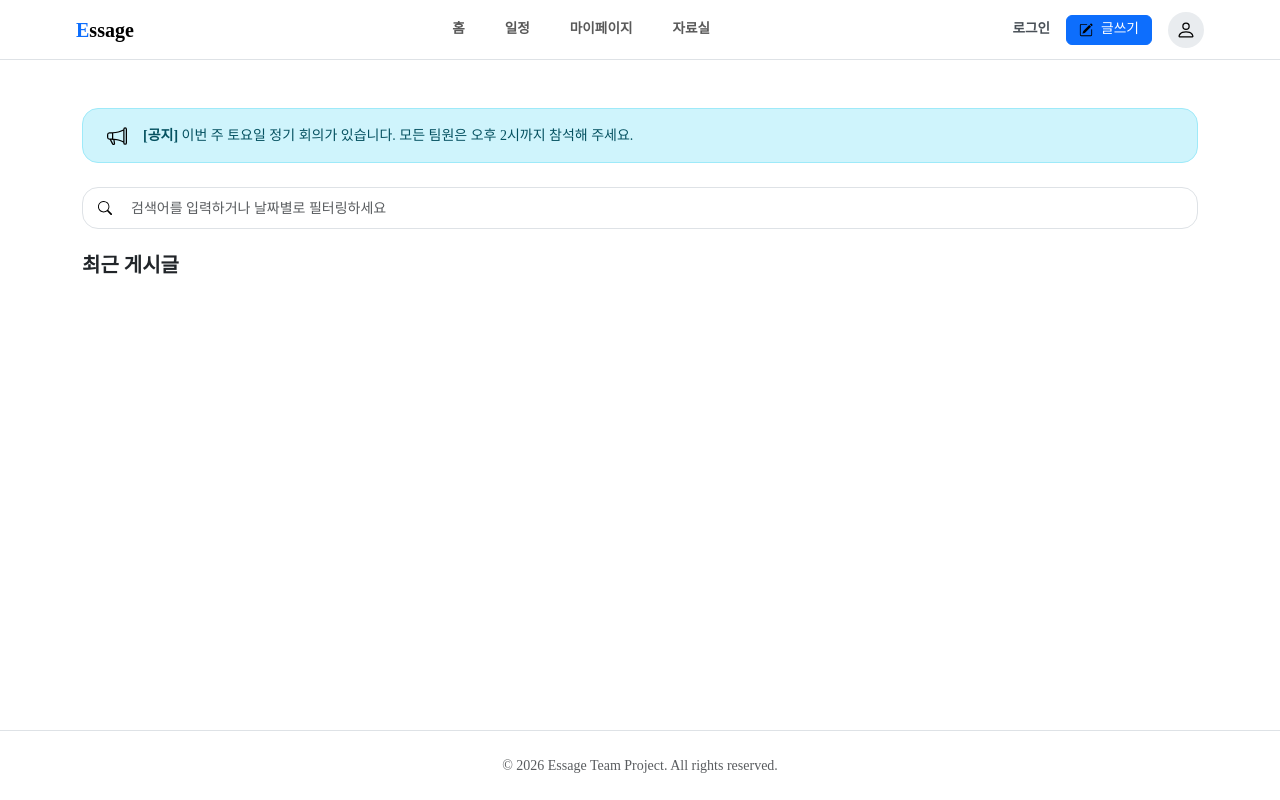
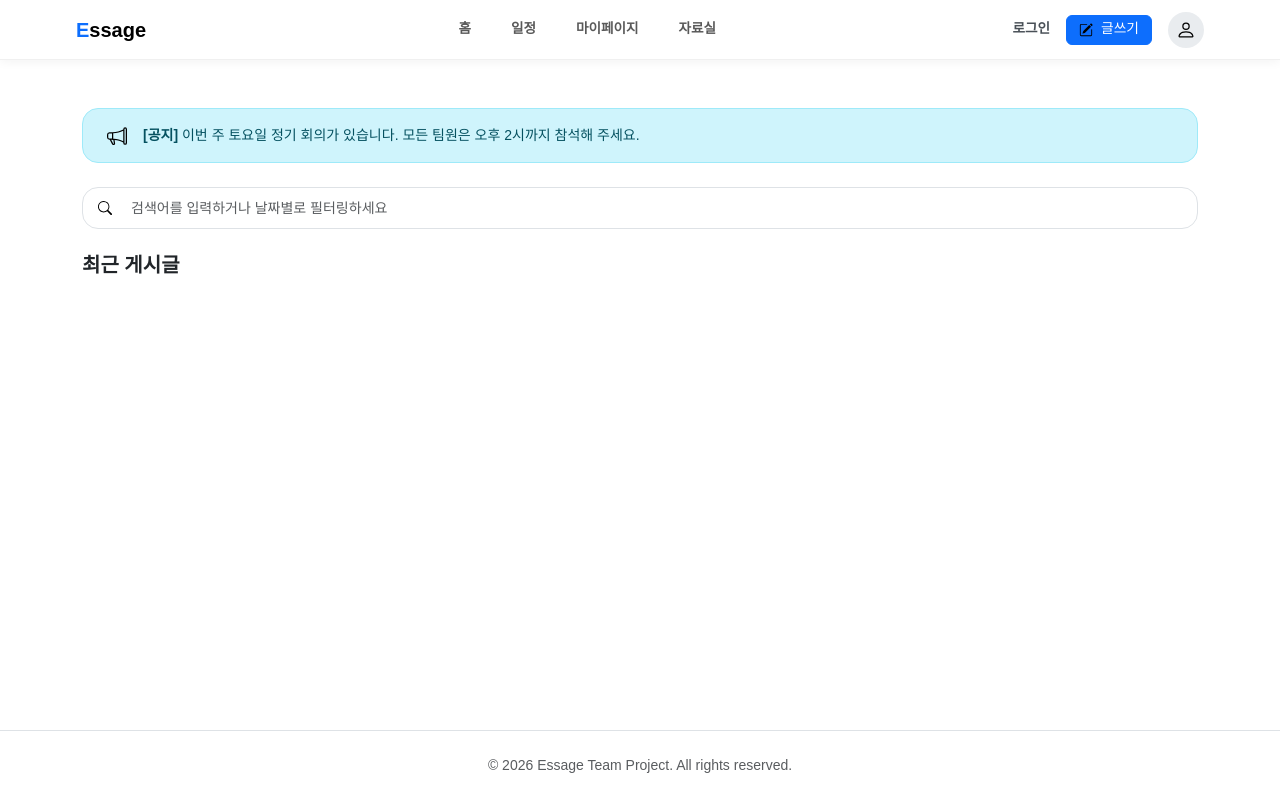
Before and after one commit to jws909/Essage, a React (Vite) app: page / in a window 1280 px wide. Built offline with nearby package versions, Linux system fonts and the light colour scheme.

Commit message:
네비게이션 바 반투명하게 수정, 페이지 전체 폰트 수정

```diff
--- a/src/components/NavigationBar.jsx
+++ b/src/components/NavigationBar.jsx
@@ -8,7 +8,7 @@ function NavigationBar() {
     let navigate = useNavigate();
 
     return (
-        <Navbar fixed="top" bg="light" expand="md" className="bg-white border-bottom px-4 py-1 nav-bar">
+        <Navbar fixed="top" expand="md" className="nav-bar px-4 py-1">
             <Container fluid className="nav-con">
                 <Navbar.Brand onClick={() => { navigate("/") }} className="fw-bold text-lg" style={{cursor: 'pointer'}}>
                     <span className='text-primary'>E</span>ssage</Navbar.Brand>
--- a/src/css/NavigationBar.css
+++ b/src/css/NavigationBar.css
@@ -38,9 +38,18 @@
 
 .nav-bar {
     height: 60px;
-    backdrop-filter: blur(8px);
-    background-color: rgba(255, 255, 255, 0.8);
-    z-index: 50;
+    background-color: rgba(255, 255, 255, 0.78);
+    /* 반투명 */
+    backdrop-filter: blur(12px);
+    /* 핵심: 뒤 내용 흐림 */
+    -webkit-backdrop-filter: blur(12px);
+
+    border-bottom: 1px solid rgba(0, 0, 0, 0.06);
+    box-shadow: 0 2px 10px rgba(0, 0, 0, 0.05);
+
+    z-index: 1030;
+    /* fixed top 안정성 */
+    transition: background-color 0.3s ease;
 }
 
 .nav-con {
--- a/src/index.css
+++ b/src/index.css
@@ -6,5 +6,5 @@
 
 
 body {
-  font-family: Geist, "Geist Fallback", "Geist Fallback"
+  font-family: "Geist", "Geist Fallback", sans-serif;
 }
```
